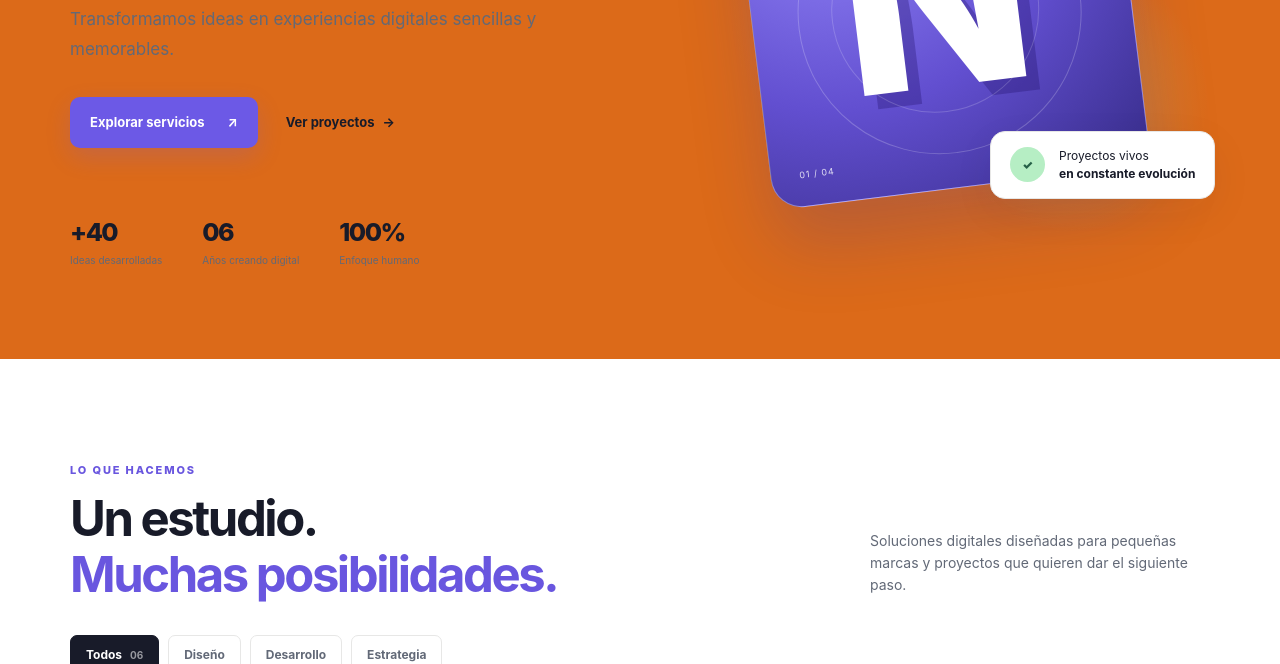
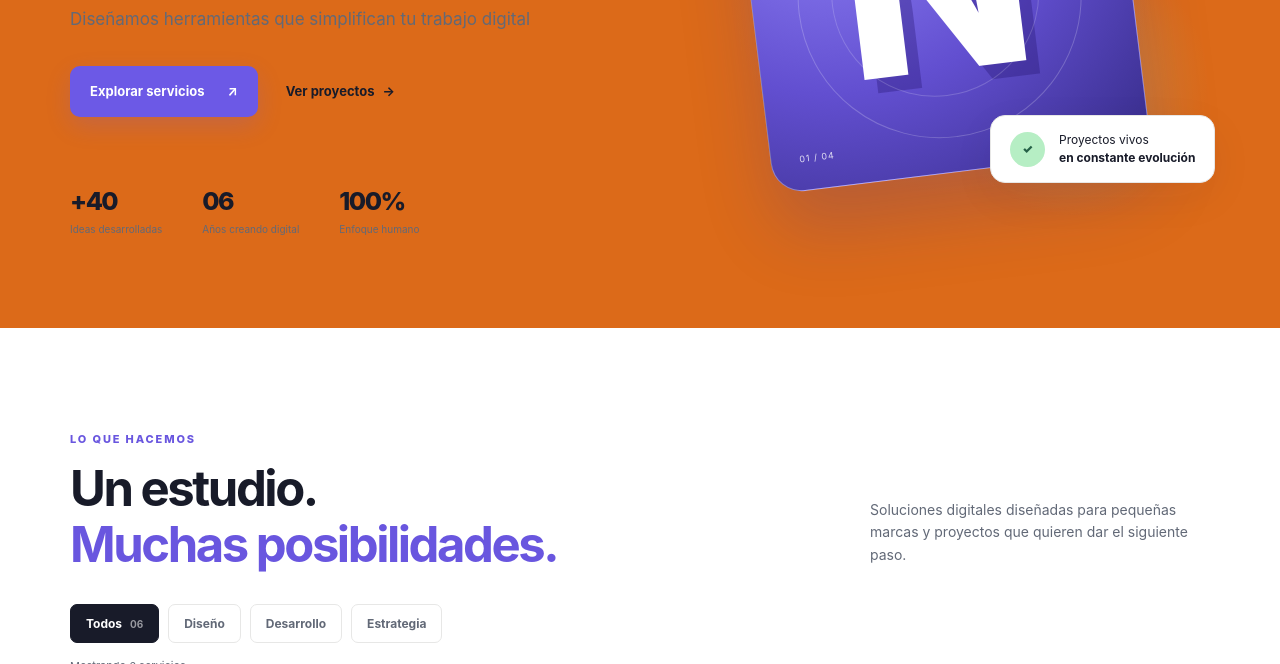
Before and after one commit to Darez06/ut6-coello-dayron, a plain HTML site: page index.html in a window 1280 px wide. Shown: the part 436-1100 px from the top of the page. Drawn offline with Linux system fonts and the light colour scheme.

Commit message:
feat: proponer mensaje alternativo

```diff
--- a/index.html
+++ b/index.html
@@ -39,7 +39,7 @@
         <div class="hero-contenido">
           <p class="eyebrow"><span class="punto-estado"></span> ESTUDIO DIGITAL INDEPENDIENTE</p>
           <h1 id="titulo-portada">Ideas que se convierten en <span class="texto-acento">experiencias.</span></h1>
-          <p id="mensaje-portada">Transformamos ideas en experiencias digitales sencillas y memorables.</p>
+          <p id="mensaje-portada">Diseñamos herramientas que simplifican tu trabajo digital</p>
           <div class="acciones-hero">
             <a class="boton boton-principal" href="#servicios">Explorar servicios <span aria-hidden="true">↗</span></a>
             <a class="enlace-fino" href="#proyectos">Ver proyectos <span aria-hidden="true">→</span></a>
```
